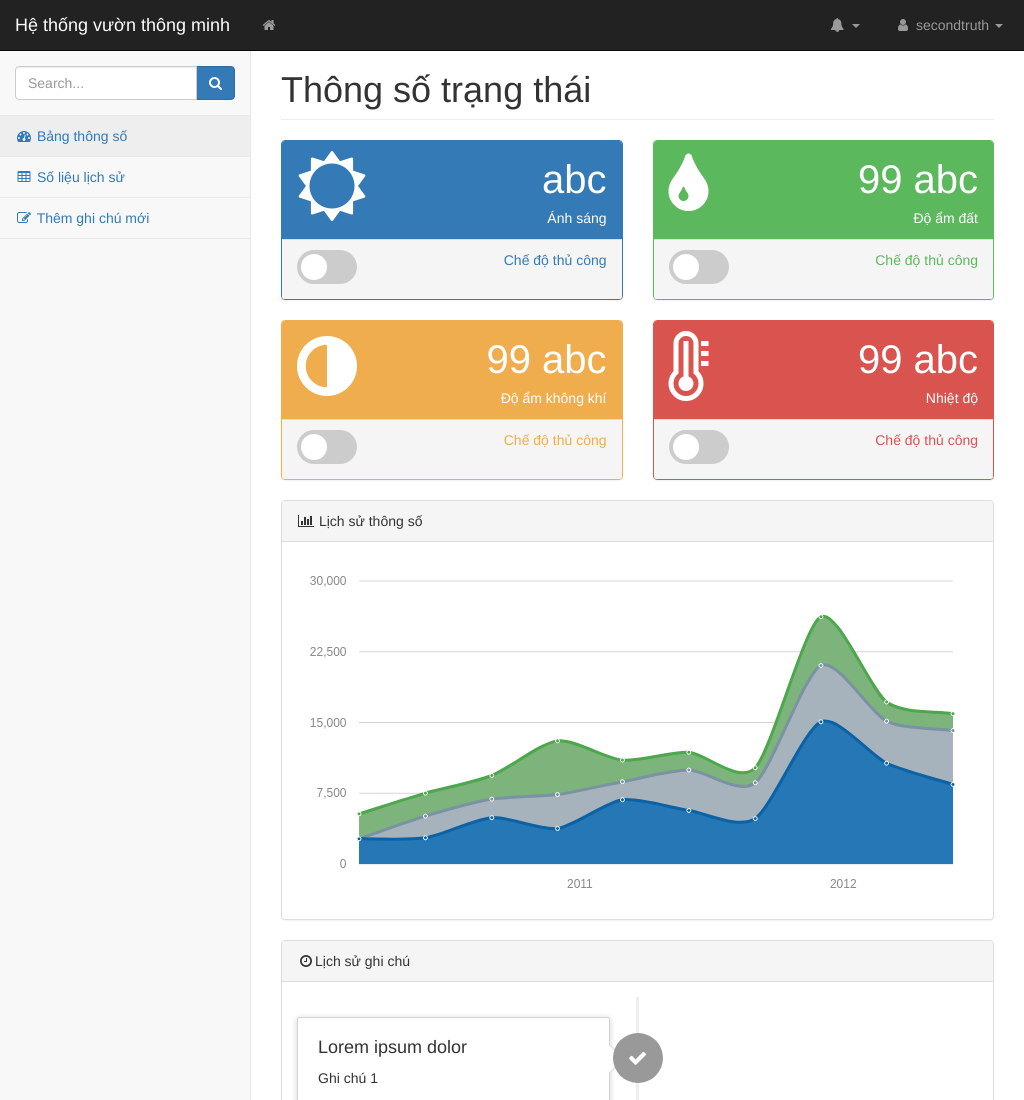
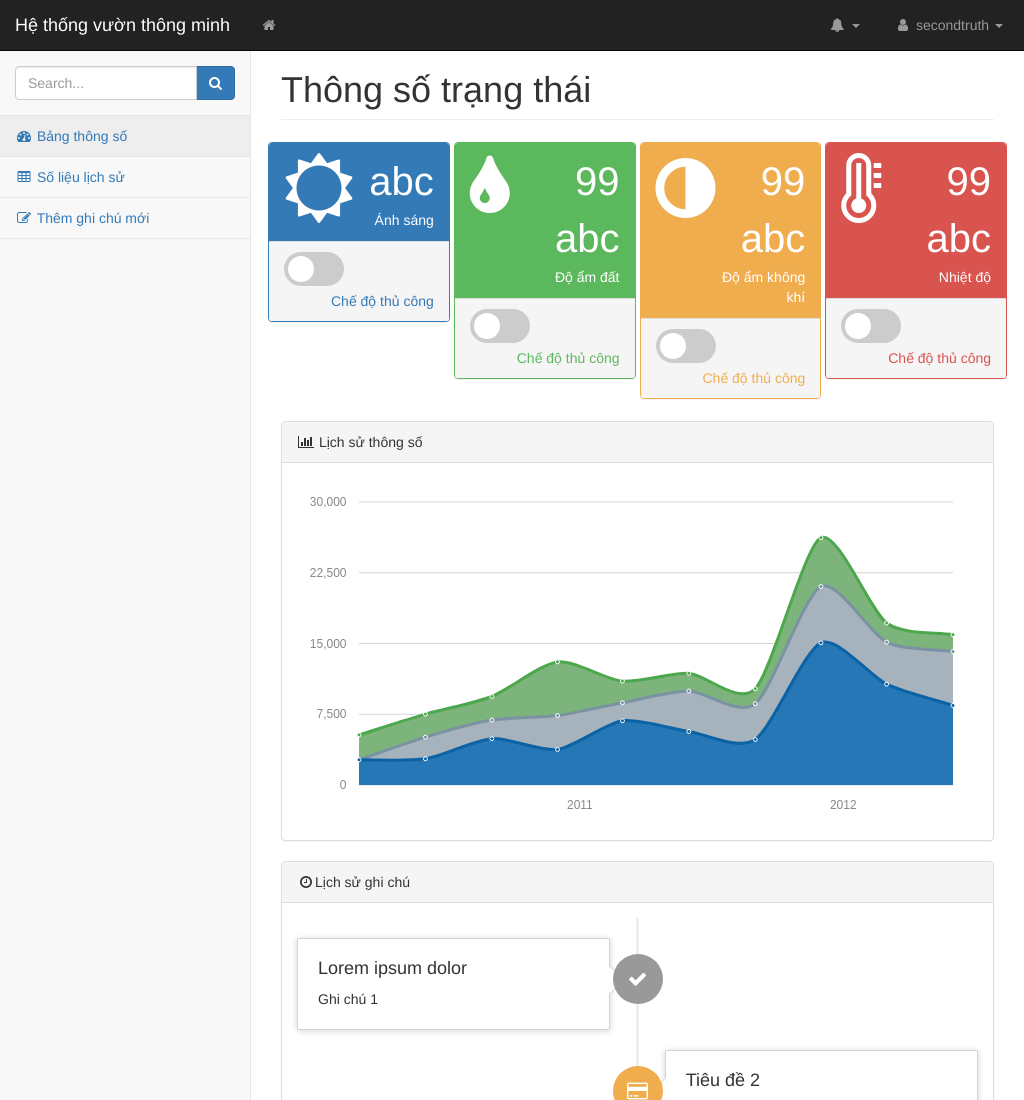
Before and after one commit to tringuyenle/SMARTFARM, a website: page pages/index.html in a window 1024 px wide. Shown: the top 1100 px of the page. Drawn offline with Linux system fonts and the light colour scheme; no server answers.

Commit message:
css of prior commit

```diff
--- a/css/toggle_switcher.css
+++ b/css/toggle_switcher.css
@@ -60,3 +60,14 @@ input:checked + .slider:before {
 .slider.round:before {
   border-radius: 50%;
 }
+
+@media screen and (min-width: 990px) and (max-width: 1200px) {
+  #trungfix1 {
+    display:flex;
+    flex-wrap: nowrap;
+  }
+  #trungfix1 > div {
+    margin:2px;
+    padding:0;
+  }
+}
```
